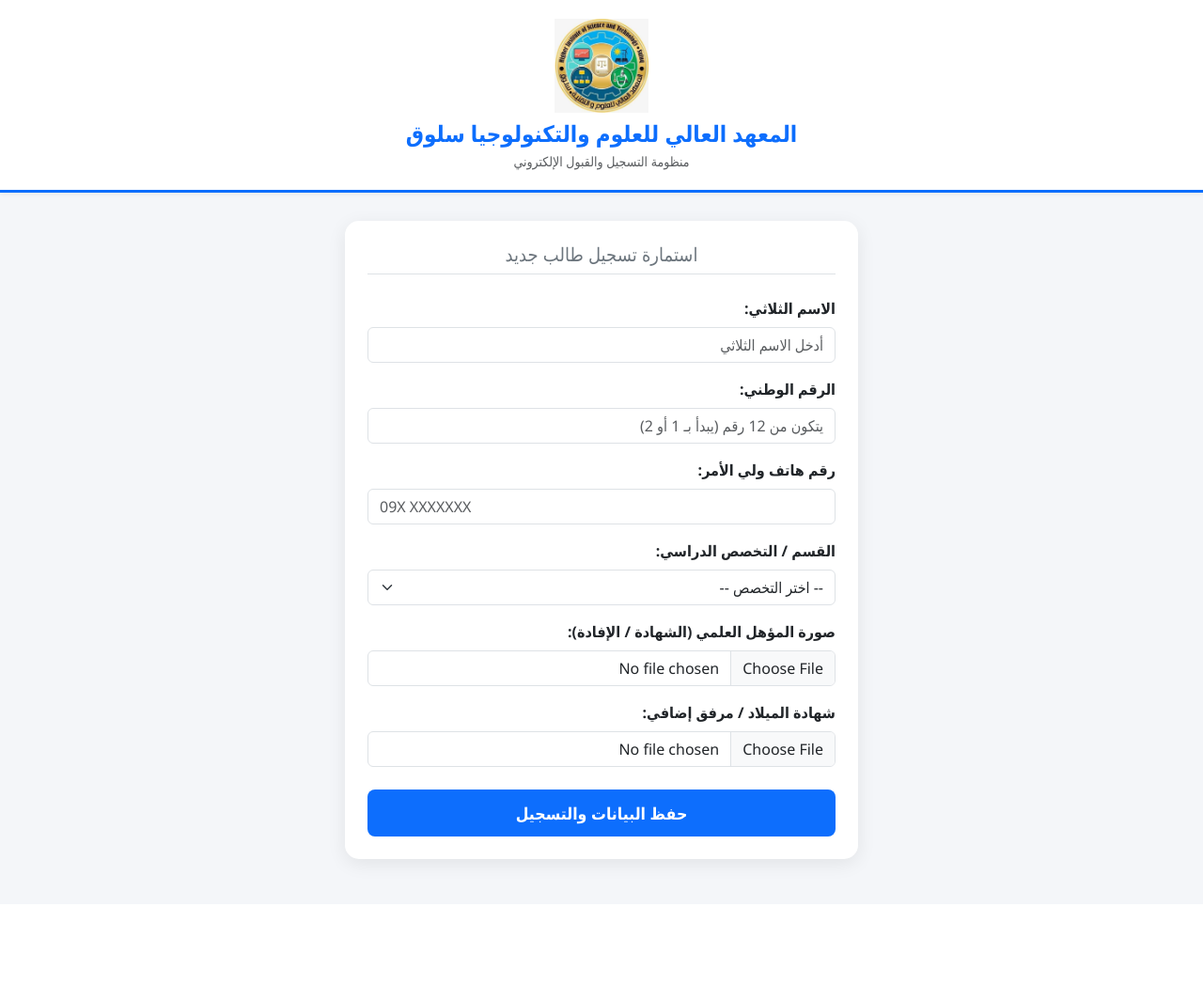
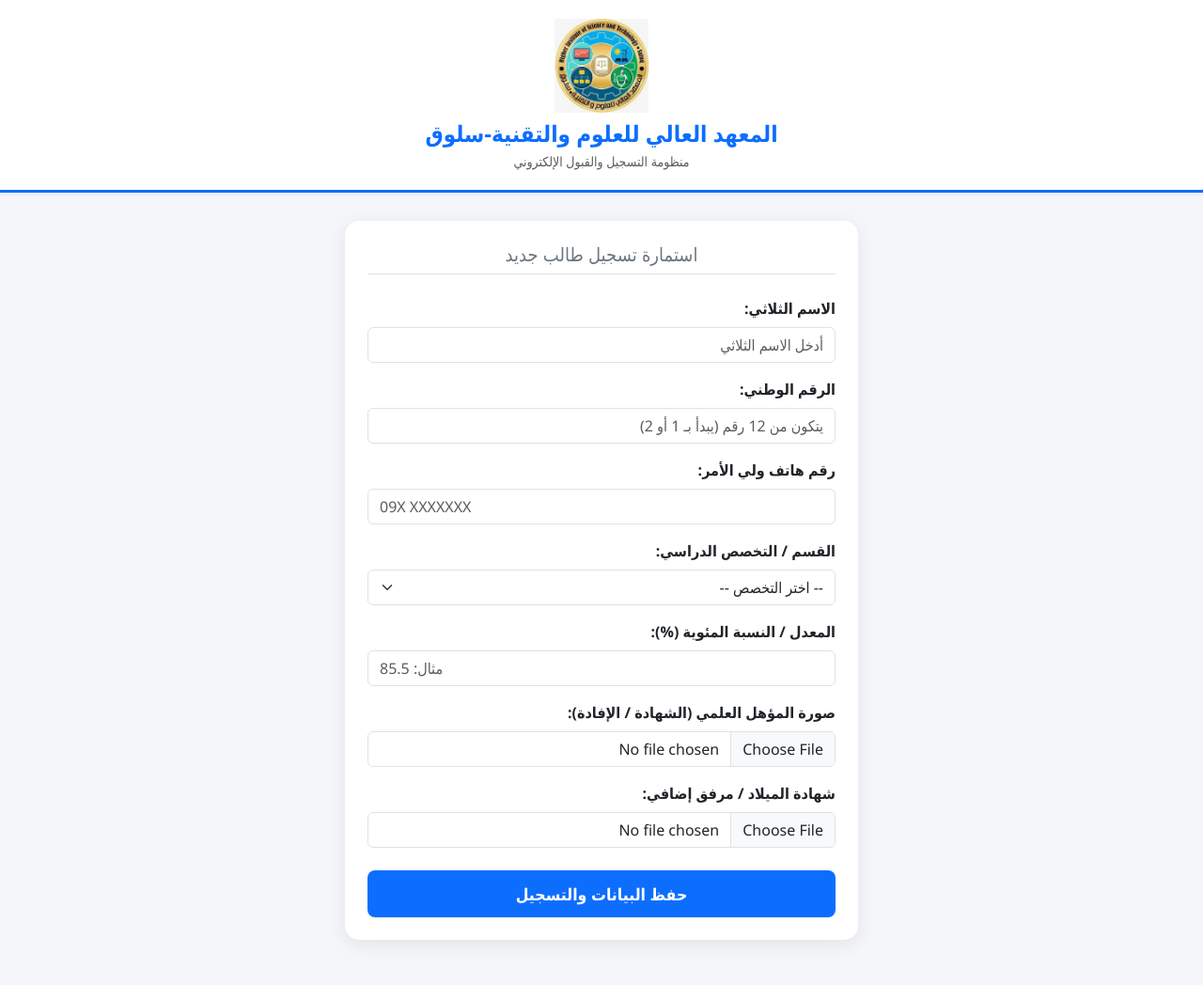
Before and after one commit to elshiebani/student_system, a Flask app: page / in a window 1280 px wide. Shown: the whole page at 94% size. Before the commit the page ends 932 px from the top, so only its background shows below. Run offline with Flask 3, Linux system fonts and the light colour scheme.

Commit message:
Update index.html

```diff
--- a/student_system/templates/index.html
+++ b/student_system/templates/index.html
@@ -3,7 +3,7 @@
 <head>
     <meta charset="UTF-8">
     <meta name="viewport" content="width=device-width, initial-scale=1.0">
-    <title>المعهد العالي للعلوم والتكنولوجيا سلوق - منظومة التسجيل</title>
+    <title>المعهد العالي للعلوم والتقنية-سلوق - منظومة التسجيل</title>
     <link rel="stylesheet" href="https://cdn.jsdelivr.net/npm/bootstrap@5.3.0/dist/css/bootstrap.rtl.min.css">
     <style>
         body {
@@ -44,9 +44,9 @@
 
 <div class="header-section text-center">
     <div class="container">
-        <!-- شعار المعهد العالي سلوق -->
-        <img src="{{ url_for('static', filename='logo.png') }}" alt="شعار المعهد العالي للعلوم والتكنولوجيا سلوق" class="logo-img mb-2" onerror="this.style.display='none'">
-        <h4 class="text-primary fw-bold m-0">المعهد العالي للعلوم والتكنولوجيا سلوق</h4>
+        <!-- شعار المعهد -->
+        <img src="{{ url_for('static', filename='logo.png') }}" alt="شعار المعهد العالي للعلوم والتقنية-سلوق" class="logo-img mb-2" onerror="this.style.display='none'">
+        <h4 class="text-primary fw-bold m-0">المعهد العالي للعلوم والتقنية-سلوق</h4>
         <p class="text-muted small mt-1 mb-0">منظومة التسجيل والقبول الإلكتروني</p>
     </div>
 </div>
@@ -72,7 +72,7 @@
                         <input type="text" name="full_name" class="form-control" required placeholder="أدخل الاسم الثلاثي">
                     </div>
 
-                    <!-- 1. الرقم الوطني (12 خانة ويبدأ بـ 1 أو 2) -->
+                    <!-- الرقم الوطني (12 خانة ويبدأ بـ 1 أو 2) -->
                     <div class="mb-3">
                         <label class="form-label fw-bold">الرقم الوطني:</label>
                         <input type="text"
@@ -85,13 +85,13 @@
                                required>
                     </div>
 
-                    <!-- 2. رقم هاتف ولي الأمر -->
+                    <!-- رقم هاتف ولي الأمر -->
                     <div class="mb-3">
                         <label class="form-label fw-bold">رقم هاتف ولي الأمر:</label>
                         <input type="tel" name="parent_phone" class="form-control" required placeholder="09X XXXXXXX">
                     </div>
 
-                    <!-- قائمة التخصصات الكاملة الخاصة بالمعهد -->
+                    <!-- القسم / التخصص الدراسي -->
                     <div class="mb-3">
                         <label class="form-label fw-bold">القسم / التخصص الدراسي:</label>
                         <select name="department" class="form-select" required>
@@ -101,7 +101,13 @@
                         </select>
                     </div>
 
-                    <!-- 3. صورة المؤهل العلمي بدلاً من الصورة الشخصية -->
+                    <!-- خانة المعدل -->
+                    <div class="mb-3">
+                        <label class="form-label fw-bold">المعدل / النسبة المئوية (%):</label>
+                        <input type="number" step="0.01" min="50" max="100" name="gpa" class="form-control" required placeholder="مثال: 85.5">
+                    </div>
+
+                    <!-- صورة المؤهل العلمي -->
                     <div class="mb-3">
                         <label class="form-label fw-bold">صورة المؤهل العلمي (الشهادة / الإفادة):</label>
                         <input type="file" name="qualifier_image" class="form-control" accept="image/*,.pdf" required>
```
Lines whose indentation alone changed are shown as unchanged.
